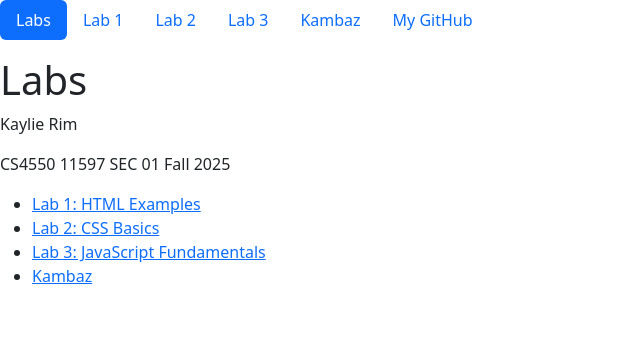
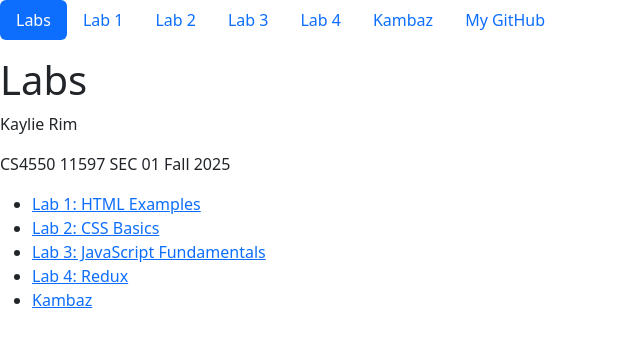
Before and after one commit to kaylierim-webdev/kambaz-next-js, a Next.js app: page /Labs in a window 1280 px wide. Shown: the top 344 px of the page, without its empty margins (0-640 px from the left). Built offline with nearby package versions, Linux system fonts and the light colour scheme.

Commit message:
Fix use client issue

```diff
--- a/app/Labs/Lab4/ReduxExamples/AddRedux/page.tsx
+++ b/app/Labs/Lab4/ReduxExamples/AddRedux/page.tsx
@@ -1,3 +1,4 @@
+"use client";
 import { useSelector, useDispatch } from "react-redux";
 import { useState } from "react";
 import { add } from "./addReducer";
--- a/app/Labs/Lab4/ReduxExamples/CounterRedux/page.tsx
+++ b/app/Labs/Lab4/ReduxExamples/CounterRedux/page.tsx
@@ -1,3 +1,4 @@
+"use client";
 import { useSelector, useDispatch } from "react-redux";
 import { increment, decrement } from "./counterReducer";
 export default function CounterRedux() {
--- a/app/Labs/Lab4/ReduxExamples/HelloRedux/page.tsx
+++ b/app/Labs/Lab4/ReduxExamples/HelloRedux/page.tsx
@@ -1,3 +1,4 @@
+"use client";
 import { useSelector } from "react-redux";
 export default function HelloRedux() {
   const { message } = useSelector(
--- a/app/Labs/Lab4/ReduxExamples/todos/TodoForm.tsx
+++ b/app/Labs/Lab4/ReduxExamples/todos/TodoForm.tsx
@@ -1,3 +1,4 @@
+"use client";
 import { ListGroupItem, Button, FormControl } from "react-bootstrap";
 import { useSelector, useDispatch } from "react-redux";
 import { addTodo, updateTodo, setTodo } from "./todosReducer";
--- a/app/Labs/Lab4/ReduxExamples/todos/TodoItem.tsx
+++ b/app/Labs/Lab4/ReduxExamples/todos/TodoItem.tsx
@@ -1,3 +1,4 @@
+"use client";
 import { ListGroupItem, Button } from "react-bootstrap";
 import { useDispatch } from "react-redux";
 import { deleteTodo, setTodo } from "./todosReducer";
--- a/app/Labs/Lab4/ReduxExamples/todos/TodoList.tsx
+++ b/app/Labs/Lab4/ReduxExamples/todos/TodoList.tsx
@@ -1,3 +1,4 @@
+"use client";
 import { ListGroup } from "react-bootstrap";
 import TodoForm from "./TodoForm";
 import TodoItem from "./TodoItem";
--- a/app/Labs/TOC.tsx
+++ b/app/Labs/TOC.tsx
@@ -43,6 +43,15 @@
         </NavLink>
       </NavItem>
       <NavItem>
+        <NavLink
+          href="/Labs/Lab4"
+          as={Link}
+          className={`nav-link ${pathname.endsWith("Lab4") ? "active" : ""}`}
+        >
+          Lab 4
+        </NavLink>
+      </NavItem>
+      <NavItem>
         <NavLink href="/" as={Link}>
           Kambaz
         </NavLink>
--- a/app/Labs/page.tsx
+++ b/app/Labs/page.tsx
@@ -22,6 +22,11 @@
           </Link>
         </li>
         <li>
+          <Link href="/Labs/Lab4" id="wd-lab4-link">
+            Lab 4: Redux
+          </Link>
+        </li>
+        <li>
           <Link href="/" id="wd-lab3-link">
             Kambaz
           </Link>
```
